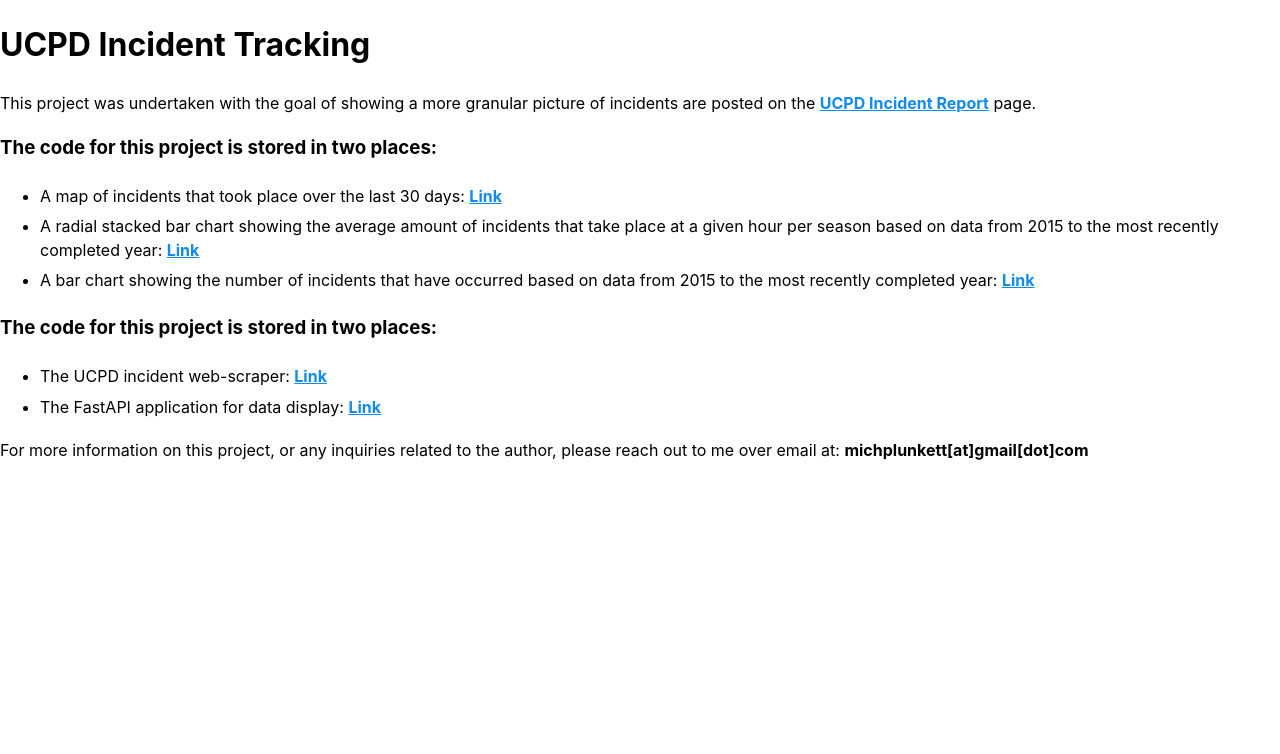
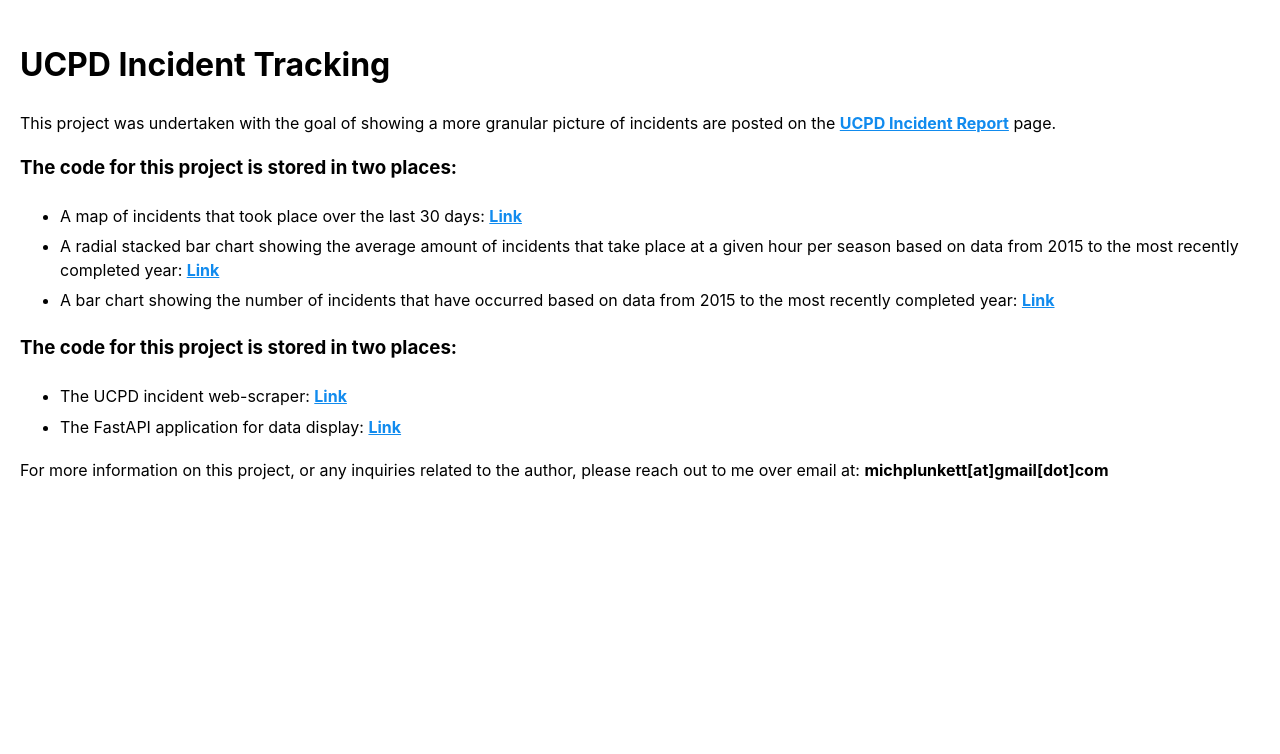
Before and after one commit to michplunkett/ucpd-incident-reporting, a FastAPI app: page / in a window 1280 px wide. Shown: the top 754 px of the page. After the commit the page ends 480 px from the top, so only its background shows below. Run offline with FastAPI, Linux system fonts and the light colour scheme; parts of the project's set-up code (start-up, migrations or seed data) failed here and were passed over.

Commit message:
Incident correction and home page fix (#11)
## Describe your changes
Added padding to the home page container and address a mislabeled
incident.

## Non-obvious technical information


## Checklist before requesting a review
- [x] The code runs successfully.

<img width="1470" alt="Screenshot 2023-12-16 at 10 32 34 PM"
src="https://github.com/michplunkett/ucpd-incident-reporting/assets/5885605/9f6878c1-3331-4cff-a222-5df216ec6e0e">

```diff
--- a/incident_reporting/static/css/custom.css
+++ b/incident_reporting/static/css/custom.css
@@ -71,7 +71,9 @@
         format('opentype');
 }
 
-
+#home-container {
+    padding: 20px;
+}
 
 #category-selection {
     height: 50px;
--- a/incident_reporting/templates/home.html
+++ b/incident_reporting/templates/home.html
@@ -3,6 +3,7 @@
   UCPD Incident Reporter - Home
 {% endblock title %}
 {% block content %}
+  <div id="home-container">
     <h1>UCPD Incident Tracking</h1>
     <p>
       This project was undertaken with the goal of showing a more granular picture of incidents are posted on
@@ -38,4 +39,5 @@
       author, please reach out to me over email at:
       <strong>michplunkett[at]gmail[dot]com</strong>
     </p>
+  </div>
 {% endblock content %}
```
Also changed, not shown: 1 other file. Lines whose indentation alone changed are shown as unchanged.
